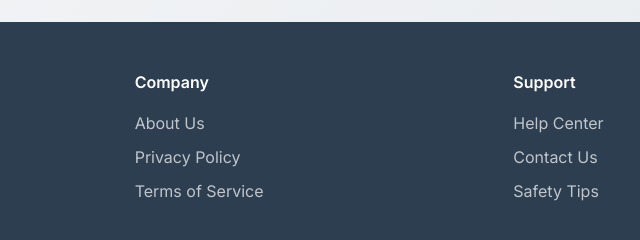
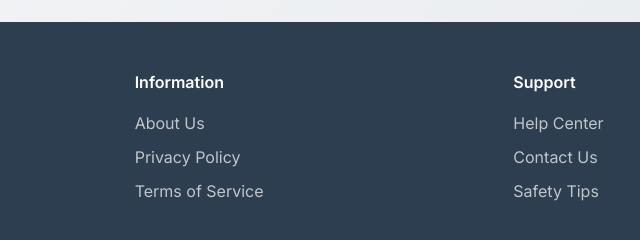
Before and after one commit to Roman01-info/YouAreOn, a plain HTML site: page index.html in a window 1280 px wide. Shown: the part 4860-5100 px from the top of the page, 348-988 px from the left. Drawn offline with nearby package versions, Linux system fonts and the light colour scheme.

Commit message:
update footer content

```diff
--- a/index.html
+++ b/index.html
@@ -666,7 +666,7 @@
           </div>
           <div class="footer-links">
             <div class="footer-column">
-              <h4 data-en="Company" data-cz="Společnost">Company</h4>
+              <h4 data-en="Company" data-cz="Společnost">Information</h4>
               <ul>
                 <li>
                   <a href="#" data-en="About Us" data-cz="O nás">About Us</a>
```
